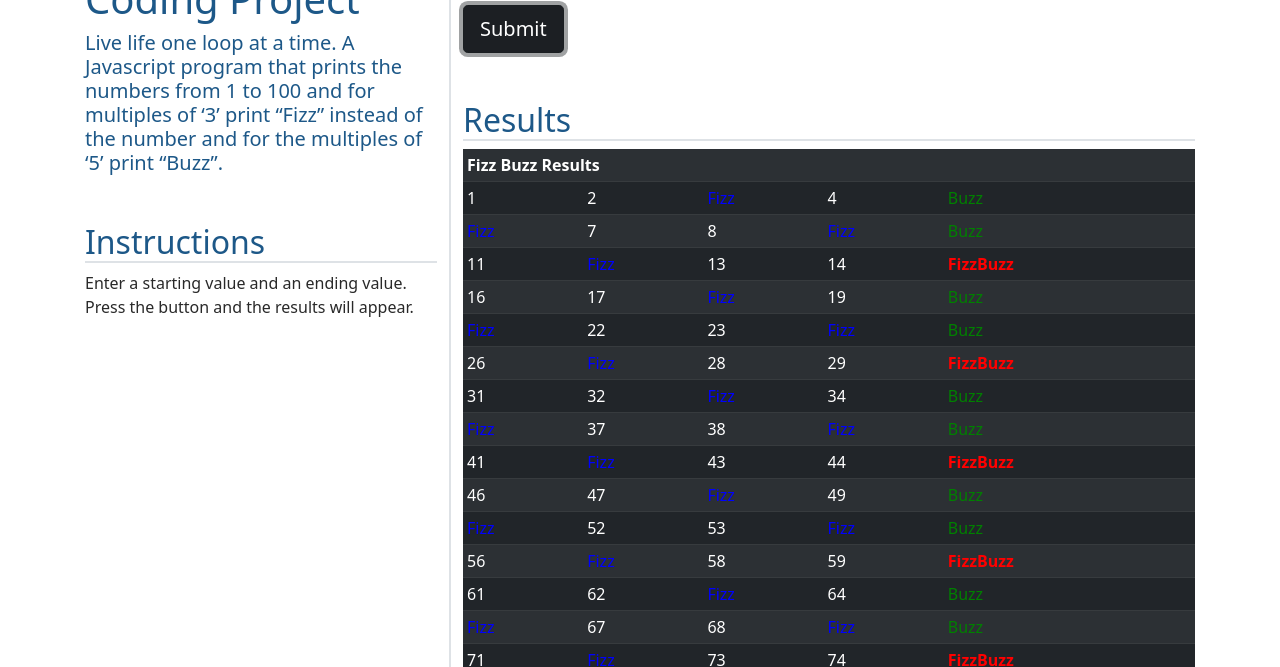
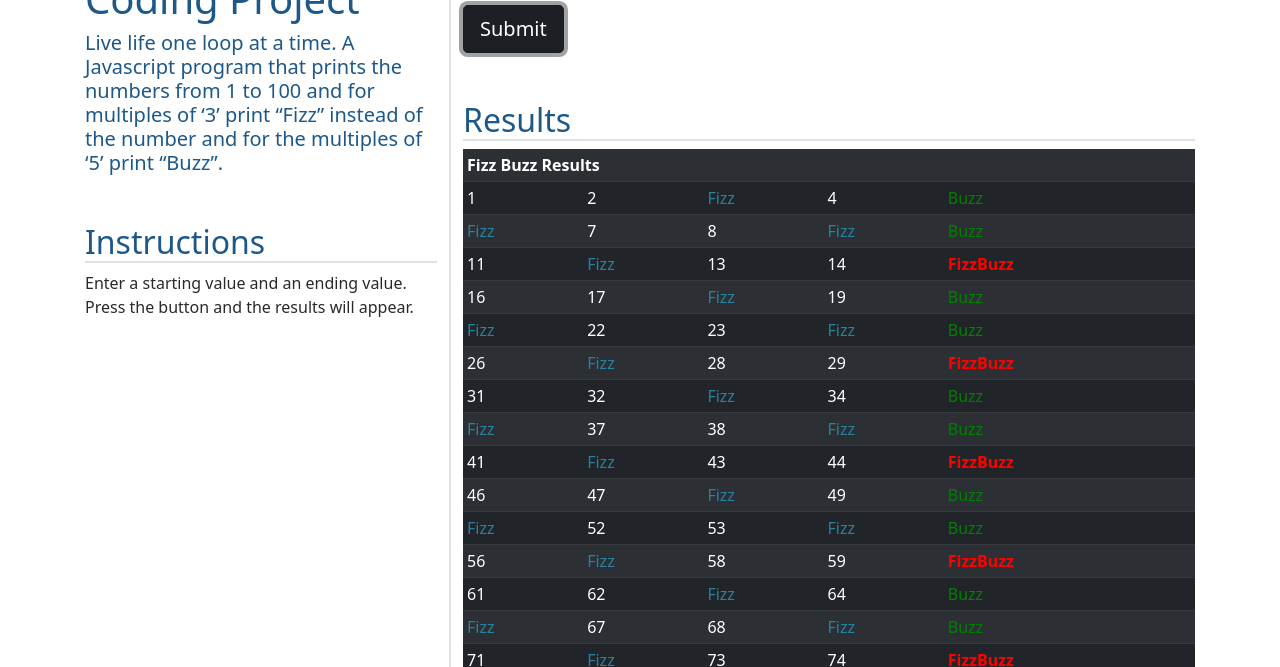
Before and after one commit to john-winko/CFBC_FizzBuzz, a plain HTML site: page app.html in a window 1280 px wide. Both pictures are taken after a click on the button "Submit". Shown: the part 133-800 px from the top of the page. Drawn offline with nearby package versions, Linux system fonts and the light colour scheme.

Commit message:
Revised code based on video and updated pages

```diff
--- a/app.html
+++ b/app.html
@@ -86,7 +86,7 @@
                                 <tbody id="results">
                                     <!-- Results Go Here -->
                                     <tr id="fbHeader"><th colspan="5">Fizz Buzz Results</th></tr>
-                                    <tr id="fbTemplate"><td></td><td></td><td></td><td></td><td></td></tr>
+                                    <!-- <tr id="fbTemplate"><td></td><td></td><td></td><td></td><td></td></tr> -->
                                 </tbody>
 
                             </table>
@@ -138,6 +138,15 @@
         </div>
     </footer>
 
+    <template id="fbTemplate">
+        <tr>
+            <td></td>
+            <td></td>
+            <td></td>
+            <td></td>
+            <td></td>
+        </tr>
+    </template>
     <!-- Bootstrap JS -->
     <script src="https://cdn.jsdelivr.net/npm/bootstrap@5.1.3/dist/js/bootstrap.bundle.min.js"
         integrity="sha384-ka7Sk0Gln4gmtz2MlQnikT1wXgYsOg+OMhuP+IlRH9sENBO0LRn5q+8nbTov4+1p" crossorigin="anonymous">
--- a/css/site.css
+++ b/css/site.css
@@ -74,15 +74,15 @@ main>.container {
     width: 100%;
 }
 
-#fbTemplate td.Fizz{
-    color:blue;
+#results .Fizz{
+    color:rgb(39, 130, 160);
 }
 
-#fbTemplate td.Buzz{
+#results .Buzz{
     color: green;
 }
 
-#fbTemplate td.FizzBuzz{
+#results .FizzBuzz{
     font-weight: bolder;
     color: #ff0000;
 }
--- a/js/site.js
+++ b/js/site.js
@@ -47,7 +47,7 @@ function displayFizzBuzz(arrFizzBuzz) {
     tableBody.appendChild(tableHeader);
 
     for (let i = 1; i < arrFizzBuzz.length; i += 5) {
-        const templateRow = document.importNode(fbTemplate, true);
+        const templateRow = document.importNode(fbTemplate.content, true);
         rowCols = templateRow.querySelectorAll("td");
 
         rowCols[0].classList.add(arrFizzBuzz[i]);
```
Also changed, not shown: code.html (+1 -1 lines).
